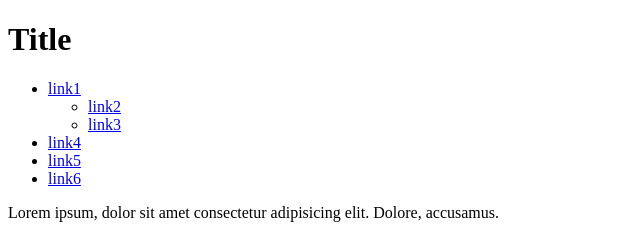
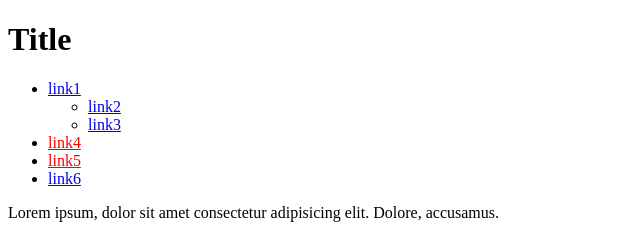
Before and after one commit to KarnaukhovArtem/HW9, a plain HTML site: page index.html in a window 1280 px wide. Shown: the top 240 px of the page, 0-640 px from the left. Drawn offline with Linux system fonts and the light colour scheme.

Commit message:
Update style.css

```diff
--- a/style.css
+++ b/style.css
@@ -1,4 +1,4 @@
-a[href=https]{
+a[href^=https]{
     color: red;
 }
 ul > p{
```
